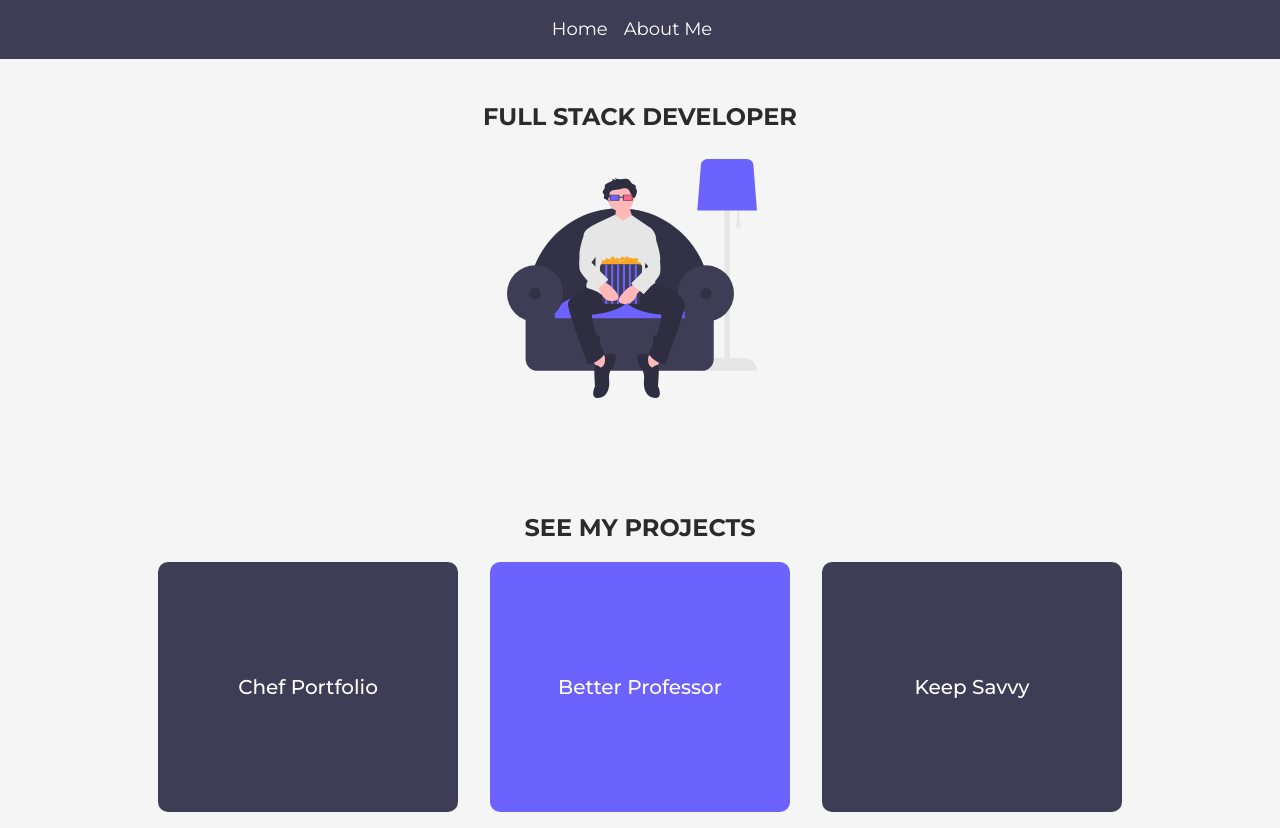
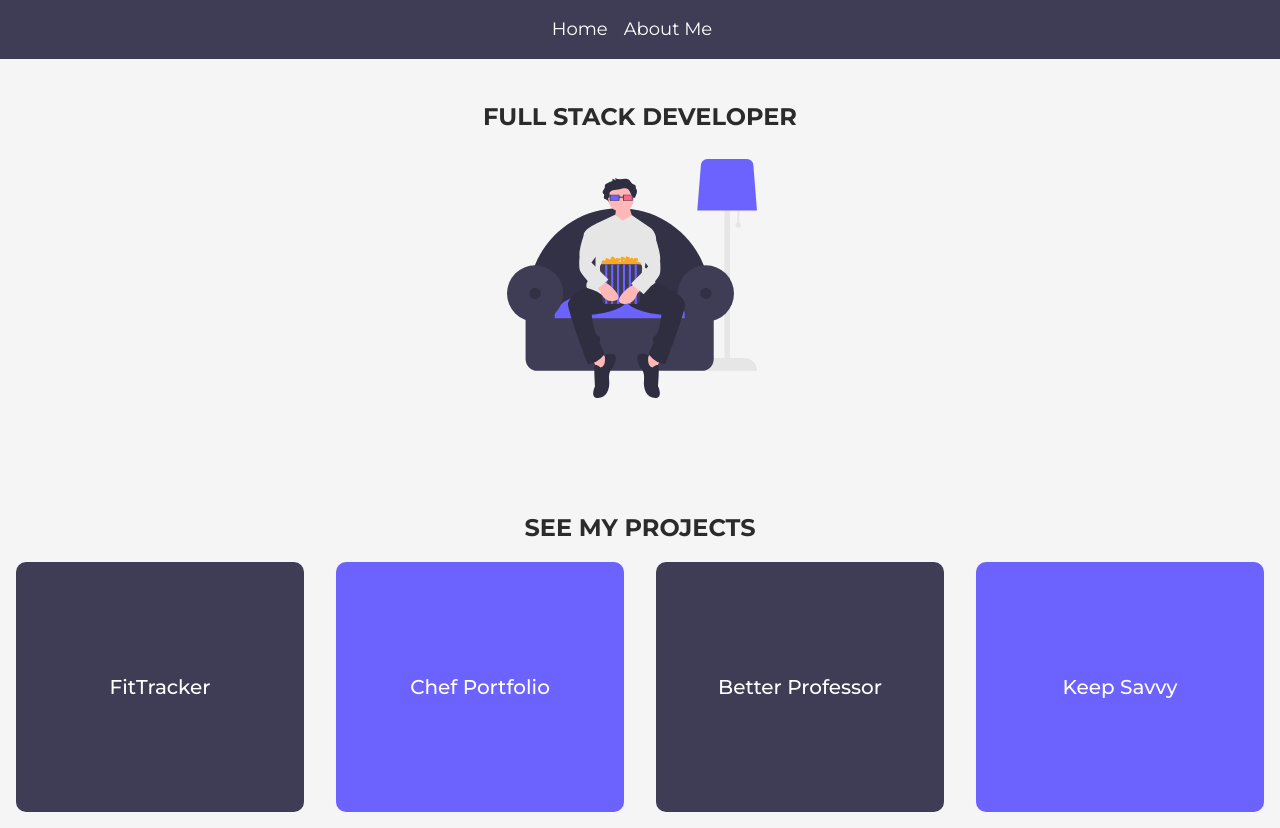
Before and after one commit to survani/gio-portfolio, a React (Create React App) app: page / in a window 1280 px wide. Built offline with nearby package versions, Linux system fonts and the light colour scheme.

Commit message:
New Project Added to list.

```diff
--- a/src/containers/projects/projects.js
+++ b/src/containers/projects/projects.js
@@ -14,6 +14,11 @@ const Projects = () => {
         <Header>See My Projects</Header>
       </HeaderContainer>
       <ProjectContainer>
+        <Project>
+          <ProjectTitle href="https://labspt7-workout-tracker.herokuapp.com/">
+            FitTracker
+          </ProjectTitle>
+        </Project>
         <Project>
           <ProjectTitle href="https://frosty-shaw-74dc5f.netlify.app/">
             Chef Portfolio
--- a/src/containers/projects/style.js
+++ b/src/containers/projects/style.js
@@ -31,6 +31,9 @@ export const Project = styled.div`
   &:nth-child(2) {
     background: #6c63ff;
   }
+    &:nth-child(4) {
+    background: #6c63ff;
+  }
   @media (min-width: 786px) {
     margin: 1rem 1rem;
   }
```
Also changed, not shown: 1 other file (tests, documents, lock files or other folders).
